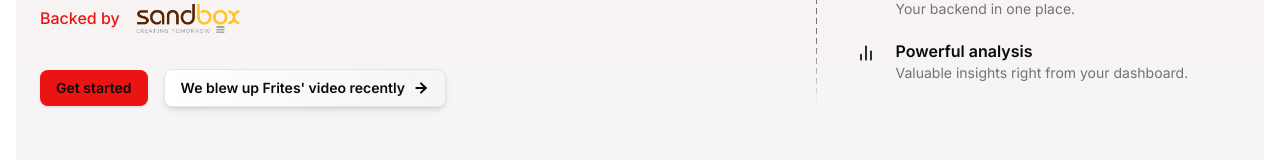
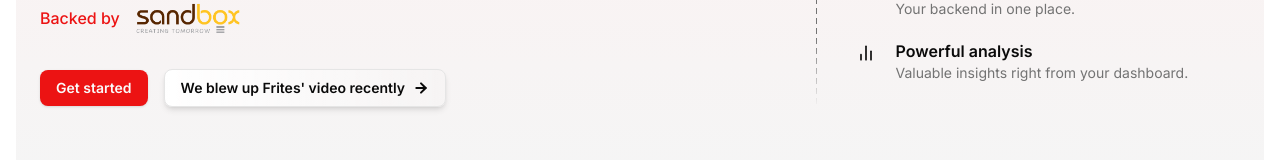
Before and after one commit to GG2shadow/dibs-web, a Next.js app: page / in a window 1280 px wide. Shown: the part 362-522 px from the top of the page. Built offline with nearby package versions, Linux system fonts and the light colour scheme; what @nobie-org/tailwindcss-animate would draw is missing.

Commit message:
Reverted a mistake.

```diff
--- a/src/components/nav-main.tsx
+++ b/src/components/nav-main.tsx
@@ -29,7 +29,7 @@ export function NavMain({ activeTab, items, setActiveTab }: NavMainProps) {
           {/* <SidebarMenuItem className="flex items-center gap-2">
             <SidebarMenuButton
               tooltip="Quick Create"
-              className="min-w-8 bg-primary text-dibs-red-foreground duration-200 ease-linear hover:bg-primary/90 hover:text-dibs-red-foreground active:bg-primary/90 active:text-dibs-red-foreground"
+              className="min-w-8 bg-primary text-primary-foreground duration-200 ease-linear hover:bg-primary/90 hover:text-primary-foreground active:bg-primary/90 active:text-primary-foreground"
             >
               <PlusCircleIcon />
               <span>Quick Create</span>
--- a/src/components/ui/badge.tsx
+++ b/src/components/ui/badge.tsx
@@ -10,7 +10,7 @@ const badgeVariants = cva(
     variants: {
       variant: {
         default:
-          'border-transparent bg-primary text-dibs-red-foreground shadow hover:bg-primary/80',
+          'border-transparent bg-primary text-primary-foreground shadow hover:bg-primary/80',
         secondary:
           'border-transparent bg-secondary text-secondary-foreground hover:bg-secondary/80',
         destructive:
--- a/src/components/ui/button.tsx
+++ b/src/components/ui/button.tsx
@@ -11,7 +11,7 @@ const buttonVariants = cva(
     variants: {
       variant: {
         default:
-          'bg-primary text-dibs-red-foreground shadow-sm hover:bg-primary/90',
+          'bg-primary text-primary-foreground shadow-sm hover:bg-primary/90',
         destructive:
           'bg-destructive text-destructive-foreground shadow-xs hover:bg-destructive/90',
         outline:
--- a/src/components/ui/checkbox.tsx
+++ b/src/components/ui/checkbox.tsx
@@ -14,7 +14,7 @@ const Checkbox = React.forwardRef<
   <CheckboxPrimitive.Root
     ref={ref}
     className={cn(
-      'peer border-primary focus-visible:ring-ring data-[state=checked]:bg-primary data-[state=checked]:text-dibs-red-foreground h-4 w-4 shrink-0 rounded-xs border shadow-sm focus-visible:ring-1 focus-visible:outline-hidden disabled:cursor-not-allowed disabled:opacity-50',
+      'peer border-primary focus-visible:ring-ring data-[state=checked]:bg-primary data-[state=checked]:text-primary-foreground h-4 w-4 shrink-0 rounded-xs border shadow-sm focus-visible:ring-1 focus-visible:outline-hidden disabled:cursor-not-allowed disabled:opacity-50',
       className,
     )}
     {...props}
--- a/src/components/ui/tooltip.tsx
+++ b/src/components/ui/tooltip.tsx
@@ -21,7 +21,7 @@ const TooltipContent = React.forwardRef<
       ref={ref}
       sideOffset={sideOffset}
       className={cn(
-        'bg-primary text-dibs-red-foreground animate-in fade-in-0 zoom-in-95 data-[state=closed]:animate-out data-[state=closed]:fade-out-0 data-[state=closed]:zoom-out-95 data-[side=bottom]:slide-in-from-top-2 data-[side=left]:slide-in-from-right-2 data-[side=right]:slide-in-from-left-2 data-[side=top]:slide-in-from-bottom-2 z-50 origin-[--radix-tooltip-content-transform-origin] overflow-hidden rounded-md px-3 py-1.5 text-xs',
+        'bg-primary text-primary-foreground animate-in fade-in-0 zoom-in-95 data-[state=closed]:animate-out data-[state=closed]:fade-out-0 data-[state=closed]:zoom-out-95 data-[side=bottom]:slide-in-from-top-2 data-[side=left]:slide-in-from-right-2 data-[side=right]:slide-in-from-left-2 data-[side=top]:slide-in-from-bottom-2 z-50 origin-[--radix-tooltip-content-transform-origin] overflow-hidden rounded-md px-3 py-1.5 text-xs',
         className,
       )}
       {...props}
```
